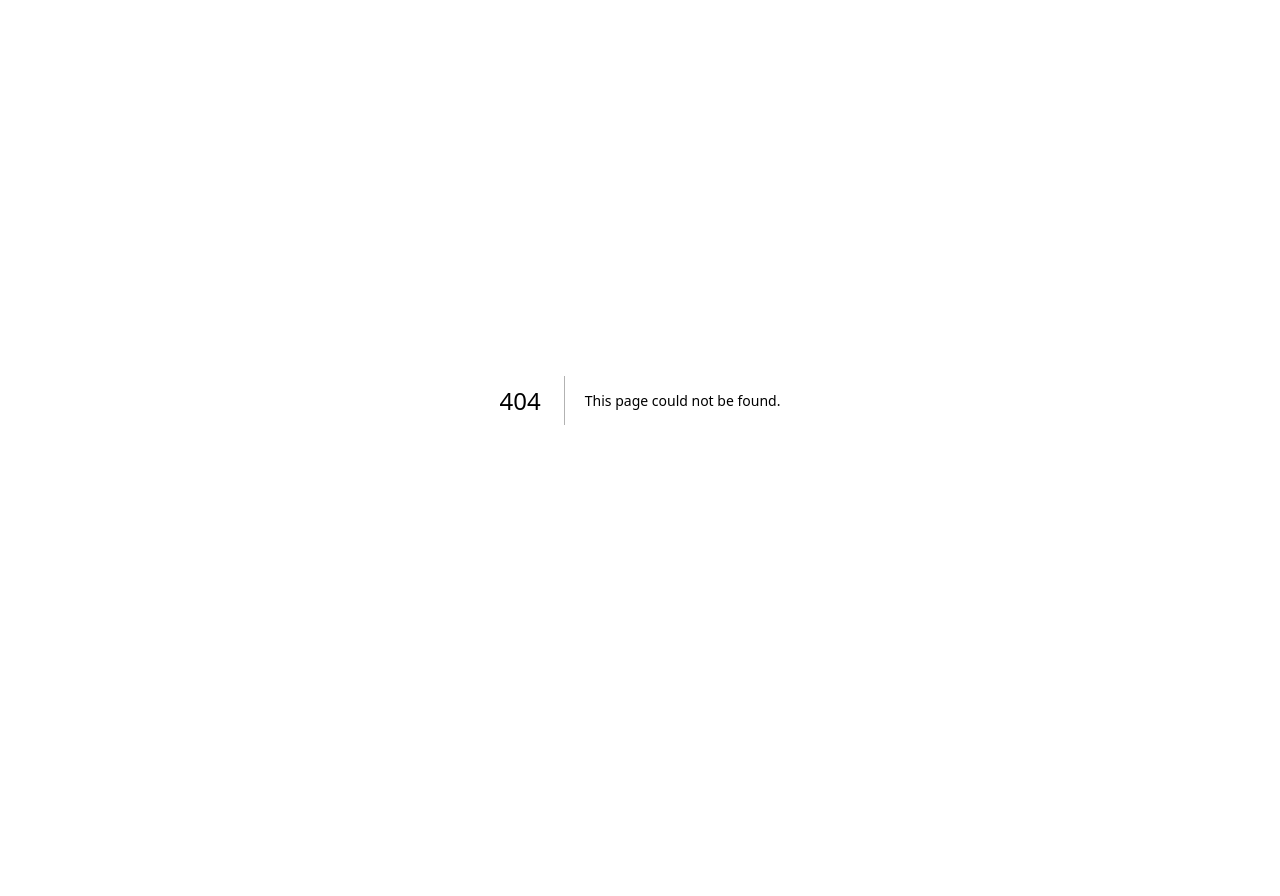
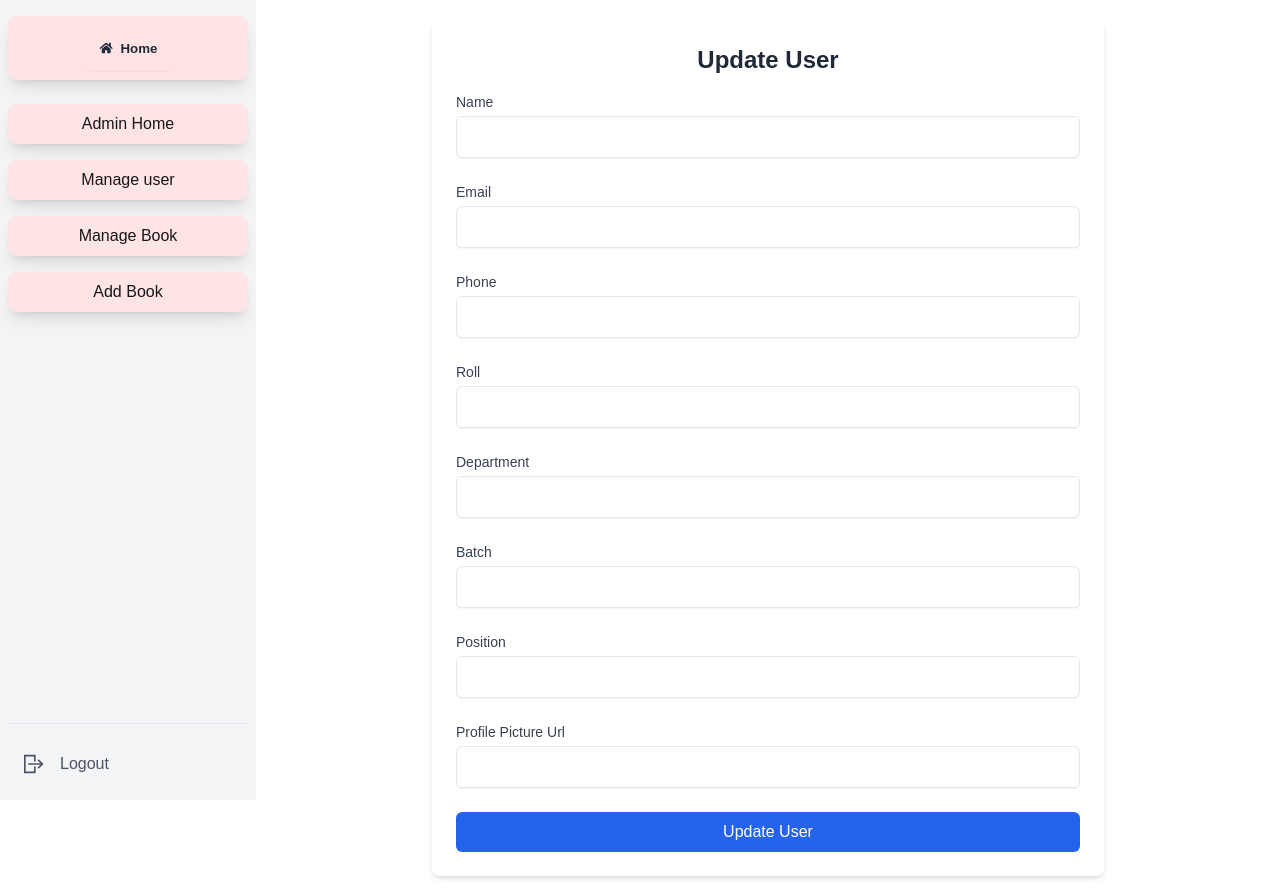
Before and after one commit to MdAlAmin212104/library, a Next.js app: page /dashboard/updateUser in a window 1280 px wide. Before the commit this address had no page. Before the commit the page ends 800 px from the top, so only its background shows below. Built offline with nearby package versions, Linux system fonts and the light colour scheme.

Commit message:
user update functionality added

```diff
--- a/src/app/dashboard/(admin)/userList/page.tsx
+++ b/src/app/dashboard/(admin)/userList/page.tsx
@@ -3,6 +3,7 @@ import { deleteUser, fetchData } from '@/app/features/user/userSlices';
 import { UserRegister } from '@/app/type';
 import { AppDispatch, RootState } from '@/redux/store';
 import Image from 'next/image';
+import Link from 'next/link';
 import React, { useEffect, useState } from 'react';
 import { FaEdit } from 'react-icons/fa';
 import { MdDelete } from 'react-icons/md';
@@ -20,6 +21,11 @@ const UserList: React.FC = () => {
   const handlePageChange = (newPage: number) => {
     setCurrentPage(newPage);
   };
+
+
+  // const handleUpdate = (bookId: string) => {
+  //  console.log(bookId);
+  // }
 
 
 
@@ -84,7 +90,7 @@ const UserList: React.FC = () => {
                   </td>
                   <td>{user.batch || 'Teacher'}</td>
                   <th>
-                    <button onClick={()=>handleUpdate(user._id)} className="btn btn-ghost"><FaEdit className='text-3xl' /></button>
+                    <Link href={{ pathname: '/dashboard/updateUser', query: { id: user._id } }} className="btn btn-ghost"><FaEdit className='text-3xl' /></Link>
                   </th>
                   <th>
                     <button onClick={() => handleDeleteUser(user._id ?? '')} className="btn btn-ghost"><MdDelete className='text-3xl text-red-500'/></button>
--- a/src/app/dashboard/updateBook/page.tsx
+++ b/src/app/dashboard/updateBook/page.tsx
@@ -28,7 +28,6 @@ const UpdateBookPage = () => {
     bookCoverUrl: '',
   });
 
-  const [updateSuccess, setUpdateSuccess] = useState(false);
 
   useEffect(() => {
     if (bookId) {
--- /dev/null
+++ b/src/app/dashboard/updateUser/page.tsx
@@ -0,0 +1,117 @@
+"use client";
+import { fetchSingleUser, updateUser } from "@/app/features/user/userSlices";
+import { AppDispatch, RootState } from "@/redux/store";
+import { useRouter, useSearchParams } from "next/navigation";
+import React, { useEffect, useState } from "react";
+import { useDispatch, useSelector } from "react-redux";
+
+const UpdateUserPage = () => {
+  const searchParams = useSearchParams();
+  const userId = searchParams.get("id") as string;
+  const router = useRouter();
+  const dispatch = useDispatch<AppDispatch>();
+  const { items, status, error } = useSelector((state: RootState) => state.data);
+  const [userData, setUserData] = useState({
+    name: "",
+    email: "",
+    phone: "",
+    roll: "",
+    department: "",
+    batch: "",
+    position: "",
+    profilePictureUrl: "",
+  });
+
+  useEffect(() => {
+    if (userId) {
+      dispatch(fetchSingleUser(userId));
+    }
+  }, [dispatch, userId]);
+
+  useEffect(() => {
+    if (items.length > 0) {
+      const user = items[0];
+      setUserData({
+        name: user.name,
+        email: user.email,
+        phone: user.phone,
+        roll: user.roll || "",
+        department: user.department || "",
+        batch: user.batch || "",
+        position: user.position || "",
+        profilePictureUrl: user.profilePictureUrl || '',
+      });
+    }
+  }, [items]);
+
+  const handleInputChange = (e: React.ChangeEvent<HTMLInputElement>) => {
+    const { name, value } = e.target;
+    setUserData((prevData) => ({
+      ...prevData,
+      [name]: value,
+    }));
+  };
+
+  const handleSubmit = async (e: React.FormEvent) => {
+    e.preventDefault();
+
+    const updatedUserData = {
+        userId: userId,
+        updatedData: { ...userData },
+      };
+
+    try {
+      const result = await dispatch(updateUser(updatedUserData));
+
+      if (result.type === "data/updateUser/fulfilled") {
+        router.push("/dashboard/userList");
+      } else {
+        console.error("Update failed:", result);
+        alert("Failed to update user. Please try again.");
+      }
+    } catch (err) {
+      console.error("Error during update:", err);
+    }
+  };
+
+  if (status === "loading") {
+    return <p>Loading...</p>;
+  }
+
+  if (status === "failed") {
+    return <p>Error: {error}</p>;
+  }
+
+  return (
+    <div className="max-w-2xl mx-auto p-6 bg-white rounded-lg shadow-md">
+      <h2 className="text-2xl font-bold mb-4 text-gray-800 text-center">Update User</h2>
+      <form onSubmit={handleSubmit} className="space-y-6">
+        {Object.entries(userData).map(([key, value]) => (
+          <div key={key}>
+            <label htmlFor={key} className="block text-sm font-medium text-gray-700 capitalize">
+              {key.replace(/([A-Z])/g, " $1")}
+            </label>
+            <input
+              type="text"
+              id={key}
+              name={key}
+              value={value}
+              onChange={handleInputChange}
+              className="mt-1 block w-full p-2 border rounded-md shadow-sm focus:ring-blue-500 focus:border-blue-500"
+            />
+          </div>
+        ))}
+        <div className="flex justify-center">
+          <button
+            type="submit"
+            className={`w-full py-2 px-4 bg-blue-600 hover:bg-blue-700 text-white rounded-md`}
+          >
+            Update User
+          </button>
+        </div>
+      </form>
+    </div>
+  );
+};
+
+export default UpdateUserPage;
--- a/src/app/features/user/userSlices.ts
+++ b/src/app/features/user/userSlices.ts
@@ -35,6 +35,18 @@ export const fetchData = createAsyncThunk<
   return response.data;
 });
 
+export const fetchSingleUser = createAsyncThunk<UserRegister, string>(
+  'data/fetchSingleBook',
+  async (userId) => {
+    try {
+      const response = await axios.get(`${backEndBaseUrl}/user/${userId}`);
+      return response.data;
+    } catch (error) {
+      throw new Error((error.response?.data?.message as string) || 'Failed to fetch book');
+    }
+  }
+);
+
 
 export const addData = createAsyncThunk<UserRegister, UserRegister>('data/addData',async (newData, { rejectWithValue }) => {
     try {
@@ -48,7 +60,26 @@ export const addData = createAsyncThunk<UserRegister, UserRegister>('data/addDat
 
 });
 
-console.log(baseUrl, 'this is an async function');
+export const updateUser = createAsyncThunk<
+  UserRegister,
+  { userId: string; updatedData: Partial<UserRegister> }
+>("data/updateUser", async ({ userId, updatedData }, { rejectWithValue }) => {
+  try {
+    console.log(userId, 'this is updated', updatedData);
+    const response = await axios.patch(`${backEndBaseUrl}/user/${userId}`, updatedData);
+    console.log(response);
+    if (response.status === 200) {
+      return response.data; // Return the updated book data
+    }
+    throw new Error("Unexpected response status");
+  } catch (error: any) {
+    console.error("Error:", error);
+    const errorMessage = error.response?.data?.message || "Failed to update the user.";
+    return rejectWithValue(errorMessage);
+  }
+});
+
+
 
 export const deleteUser = createAsyncThunk<string, string>(
   "data/deleteUser",
@@ -97,6 +128,18 @@ const dataSlice = createSlice({
         state.status = 'failed';
         state.error = action.error.message || 'Something went wrong';
       })
+      .addCase(fetchSingleUser.pending, (state) => {
+        state.status = 'loading';
+        state.error = null;
+      })
+      .addCase(fetchSingleUser.fulfilled, (state, action: PayloadAction<UserRegister>) => {
+        state.status = 'succeeded';
+        state.items = [action.payload]; // Replace current items with the fetched book
+      })
+      .addCase(fetchSingleUser.rejected, (state, action) => {
+        state.status = 'failed';
+        state.error = action.error.message || 'Failed to fetch user';
+      })
       .addCase(addData.pending, (state) => {
         state.status = 'loading';
       })
@@ -106,6 +149,21 @@ const dataSlice = createSlice({
       })
       .addCase(addData.rejected, (state, action) => {
         state.status = 'failed';
+        state.error = action.payload as string;
+      })
+      // Update update cases
+      .addCase(updateUser.pending, (state) => {
+        state.status = "loading";
+      })
+      .addCase(updateUser.fulfilled, (state, action) => {
+        state.status = "succeeded";
+        const index = state.items.findIndex((item) => item._id === action.payload._id);
+        if (index !== -1) {
+          state.items[index] = action.payload; // Update the specific book
+        }
+      })
+      .addCase(updateUser.rejected, (state, action) => {
+        state.status = "failed";
         state.error = action.payload as string;
       })
       // Delete book cases
```
Also changed, not shown: src/app/type.ts (+9 -0 lines).
